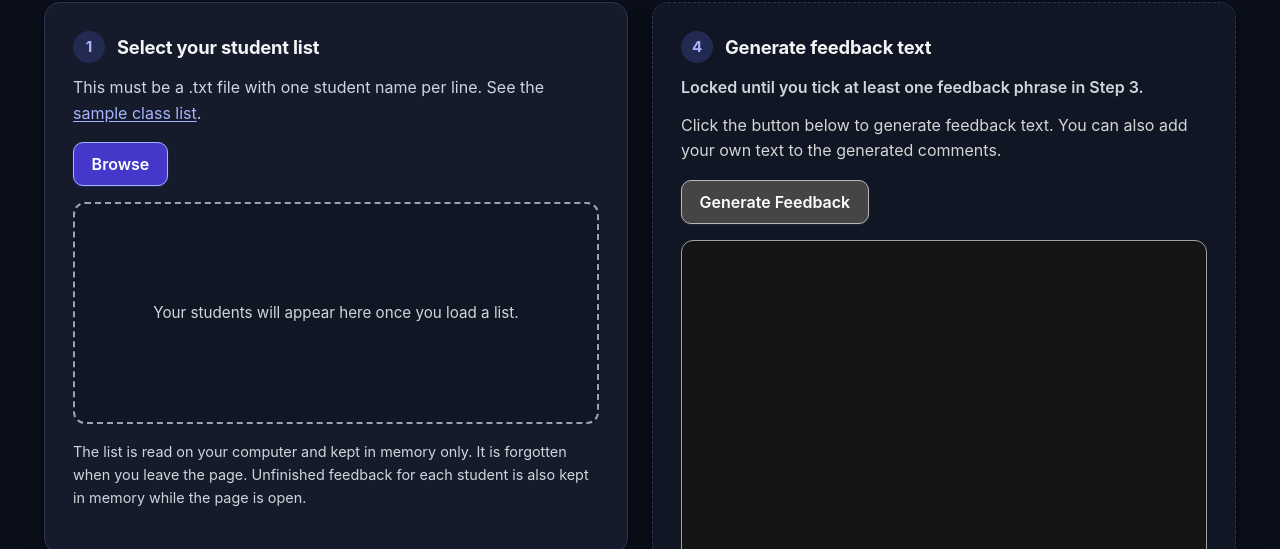
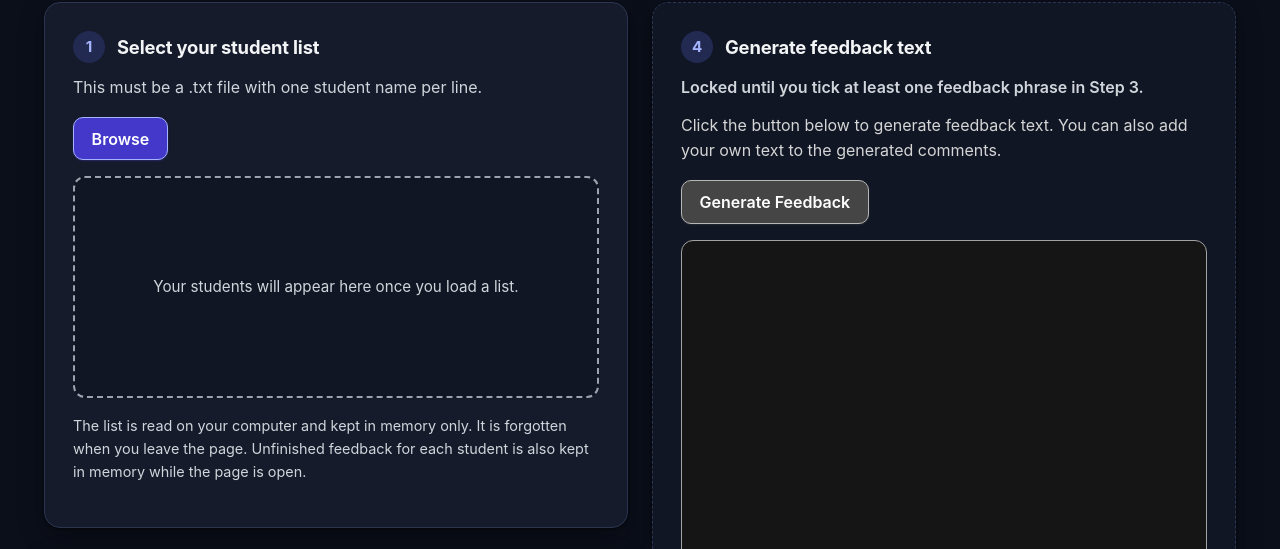
Before and after one commit to Lynsay/JotterNotarum, a website: page advanced.html in a window 1280 px wide. Shown: the part 230-779 px from the top of the page. Drawn offline with Linux system fonts and the light colour scheme.

Commit message:
Removing the link to the sample classlist from the Advanced page

```diff
--- a/advanced.html
+++ b/advanced.html
@@ -85,7 +85,7 @@
 				<div class="adv-col"><!--left column: steps 1 to 3-->
 					<div class="form-group roundedCornerDiv"><!--for the student list-->
 							<h2 class="instructionHeader" id="studentHeading"><span class="step-badge">1</span><span>Select your student list</span></h2>
-							<p>This must be a .txt file with one student name per line.  See the <a href="samples/sample-class-list.txt" target="_blank">sample class list</a>.</p>
+							<p>This must be a .txt file with one student name per line.</p>
 							<p><label class="btn btn-primary">
 								Browse<input type="file" accept=".txt" class="sr-only-input" name="classList" id="classListFile">
 							</label> <span id="classListStatus" role="status" aria-live="polite"></span></p>
```
